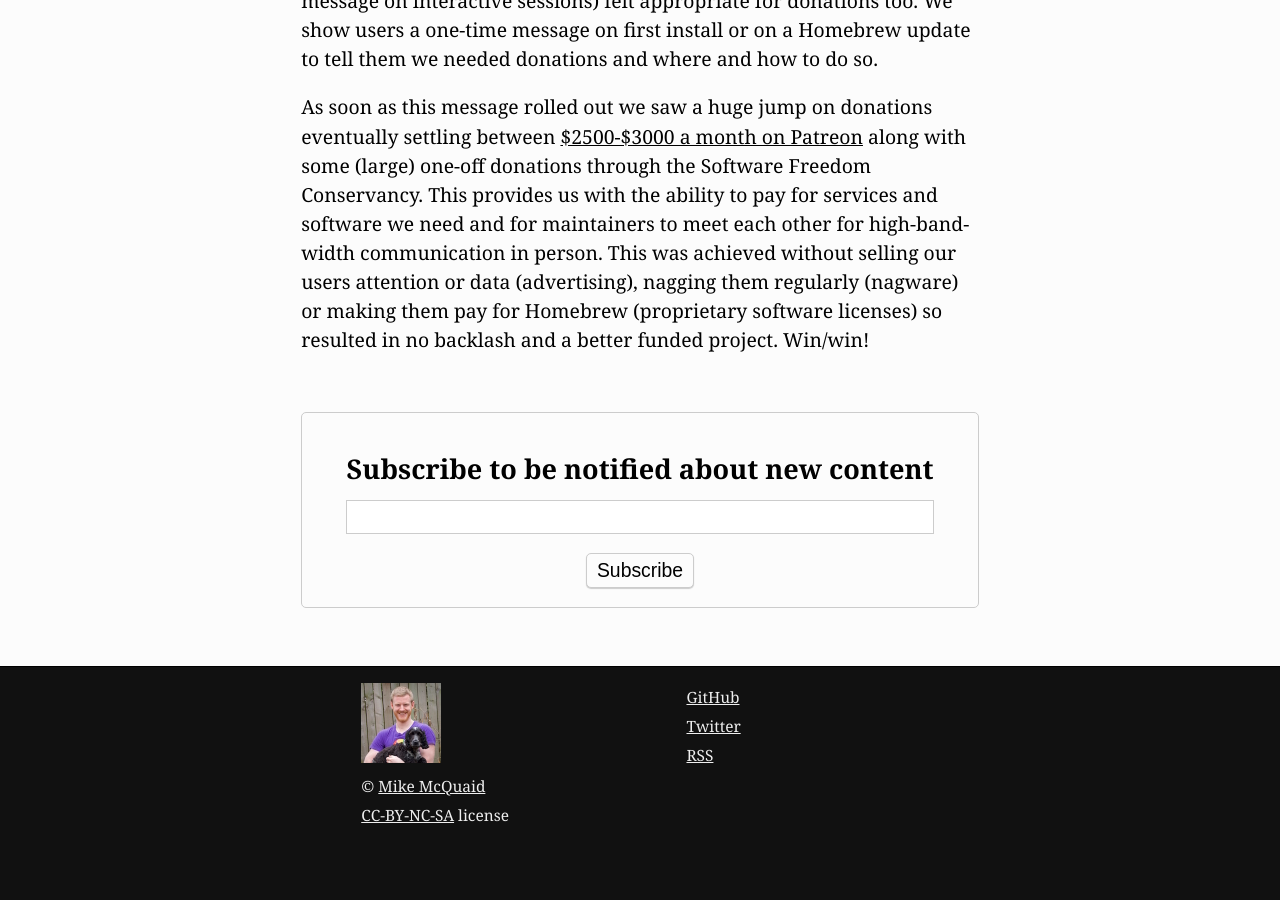
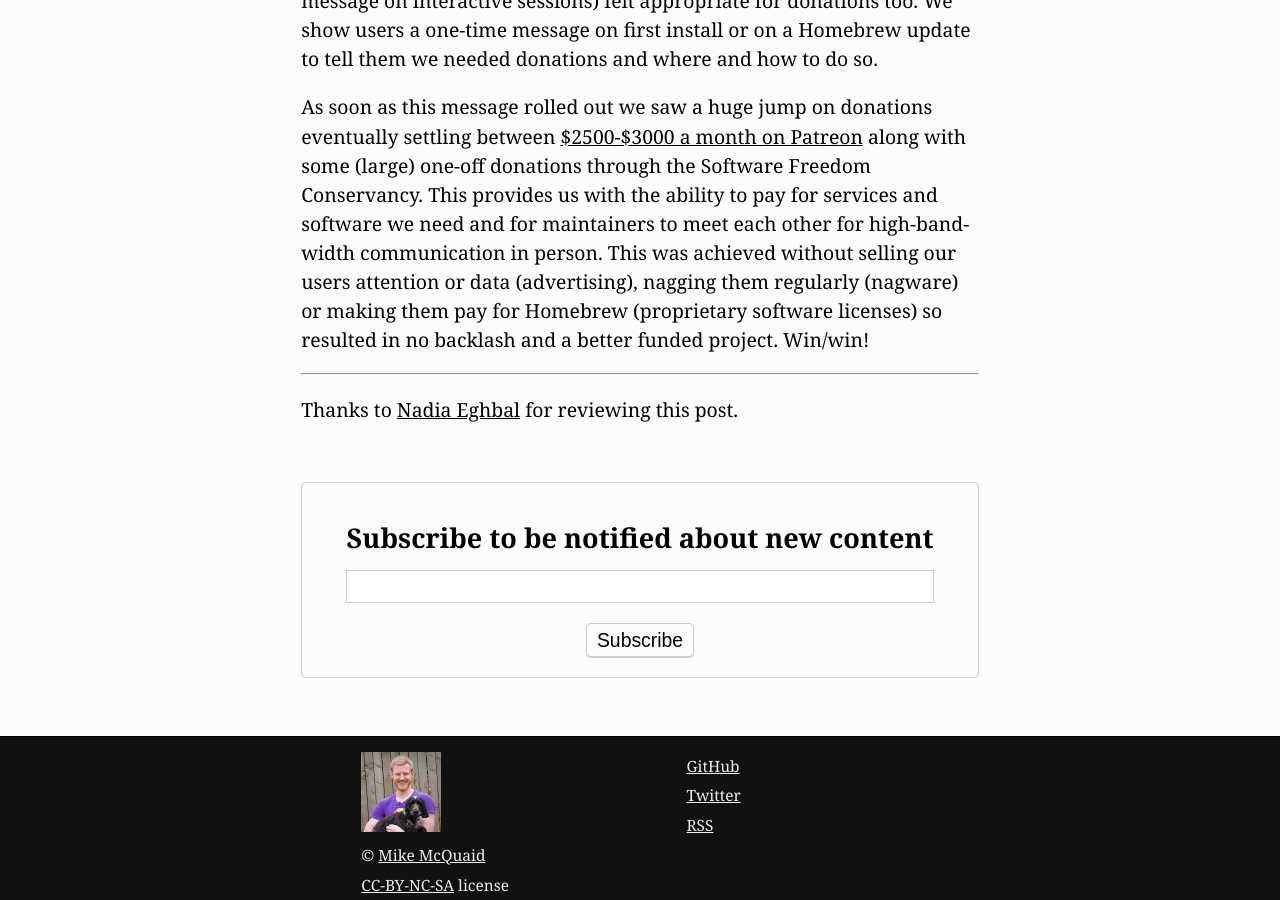
Before and after one commit to MikeMcQuaid/mikemcquaid.com, a Jekyll site: the page built from _posts/2019-10-14-making-homebrew-financially-sustainable.md, in a window 1280 px wide and 900 px high, scrolled down 1504 px. Built offline with Jekyll 4.4.1, drawn with Linux system fonts in a browser that asks for light colours; before the commit the page ends 2334 px from its top, so only the background shows below that.

Commit message:
making-homebrew-financially-sustainable: review thanks.

```diff
--- a/_posts/2019-10-14-making-homebrew-financially-sustainable.md
+++ b/_posts/2019-10-14-making-homebrew-financially-sustainable.md
@@ -21,3 +21,7 @@ For predictable donations we set up the standard (at the time at least): a Patre
 We’d had [a section of our README soliciting donations](https://github.com/Homebrew/brew#donations) but this never got too much uptake. We’d previously wanted to make a similar global notification to users about our [opt-out analytics](https://docs.brew.sh/Analytics). This approach (a one-time message on interactive sessions) felt appropriate for donations too. We show users a one-time message on first install or on a Homebrew update to tell them we needed donations and where and how to do so.
 
 As soon as this message rolled out we saw a huge jump on donations eventually settling between [$2500-$3000 a month on Patreon](https://www.patreon.com/homebrew) along with some (large) one-off donations through the Software Freedom Conservancy. This provides us with the ability to pay for services and software we need and for maintainers to meet each other for high-bandwidth communication in person. This was achieved without selling our users attention or data (advertising), nagging them regularly (nagware) or making them pay for Homebrew (proprietary software licenses) so resulted in no backlash and a better funded project. Win/win!
+
+---
+
+Thanks to [Nadia Eghbal](https://nadiaeghbal.com) for reviewing this post.
```
